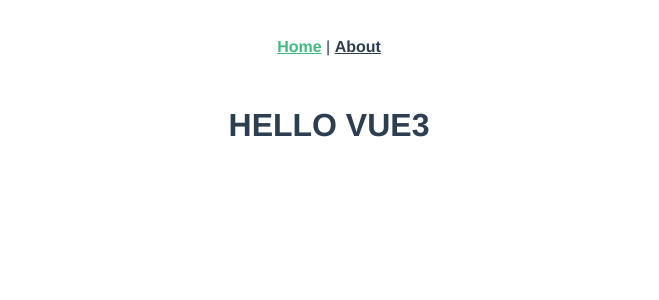
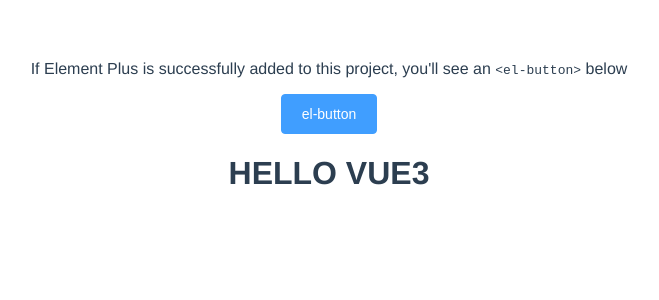
Before and after one commit to thetime50/vue3-practice, a Vue app: page / in a window 1280 px wide. Shown: the top 300 px of the page, without its empty margins (311-970 px from the left). Built offline with nearby package versions, Linux system fonts and the light colour scheme.

Commit message:
import element

```diff
--- a/package.json
+++ b/package.json
@@ -11,6 +11,7 @@
   },
   "dependencies": {
     "core-js": "^3.6.5",
+    "element-plus": "^1.0.2-beta.28",
     "vue": "^3.0.0",
     "vue-router": "^4.0.0-0",
     "vuex": "^4.0.0-0"
@@ -32,6 +33,7 @@
     "eslint-plugin-import": "^2.20.2",
     "eslint-plugin-vue": "^7.0.0",
     "sass": "^1.26.5",
-    "sass-loader": "^8.0.2"
+    "sass-loader": "^8.0.2",
+    "vue-cli-plugin-element-plus": "^0.0.13"
   }
 }
--- a/src/App.vue
+++ b/src/App.vue
@@ -1,30 +1,32 @@
 <template>
-  <div id="nav">
-    <router-link to="/">Home</router-link> |
-    <router-link to="/about">About</router-link>
+  <div>
+    <p>
+      If Element Plus is successfully added to this project, you'll see an
+      <code v-text="'<el-button>'"></code>
+      below
+    </p>
+    <el-button type="primary">el-button</el-button>
   </div>
   <router-view/>
 </template>
 
-<style lang="scss">
+<script>
+
+export default {
+  name: 'App',
+  components: {
+    //
+  },
+};
+</script>
+
+<style>
 #app {
   font-family: Avenir, Helvetica, Arial, sans-serif;
   -webkit-font-smoothing: antialiased;
   -moz-osx-font-smoothing: grayscale;
   text-align: center;
   color: #2c3e50;
-}
-
-#nav {
-  padding: 30px;
-
-  a {
-    font-weight: bold;
-    color: #2c3e50;
-
-    &.router-link-exact-active {
-      color: #42b983;
-    }
-  }
+  margin-top: 60px;
 }
 </style>
--- a/src/main.js
+++ b/src/main.js
@@ -2,5 +2,8 @@
 import App from './App.vue';
 import router from './router';
 import store from './store';
+import installElementPlus from './plugins/element';
 
-createApp(App).use(store).use(router).mount('#app');
+const app = createApp(App);
+installElementPlus(app);
+app.use(store).use(router).mount('#app');
--- /dev/null
+++ b/src/plugins/element.js
@@ -0,0 +1,7 @@
+import ElementPlus from 'element-plus';
+import 'element-plus/lib/theme-chalk/index.css';
+import locale from 'element-plus/lib/locale/lang/zh-cn';
+
+export default (app) => {
+  app.use(ElementPlus, { locale });
+};
```
Also changed, not shown: .eslintrc.js, 1 other file (tests, documents, lock files or other folders).
